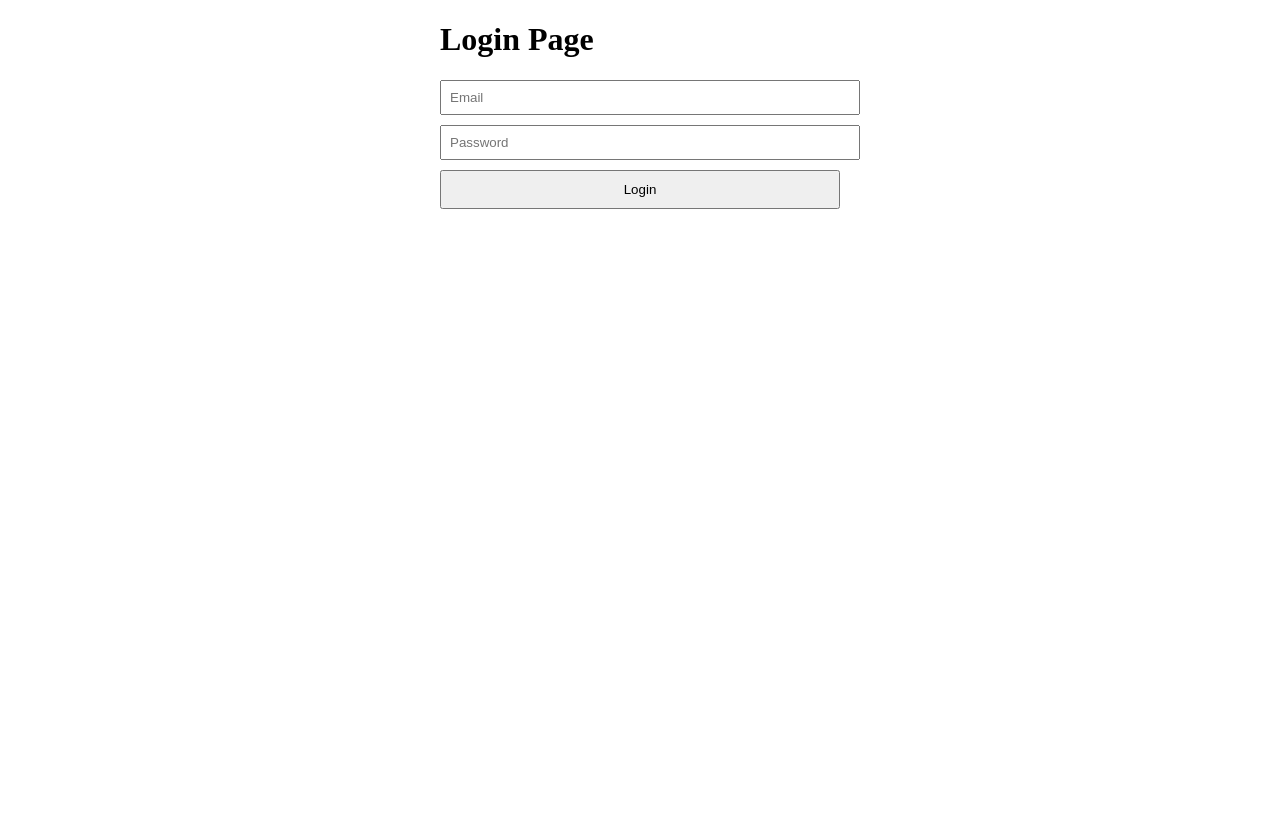
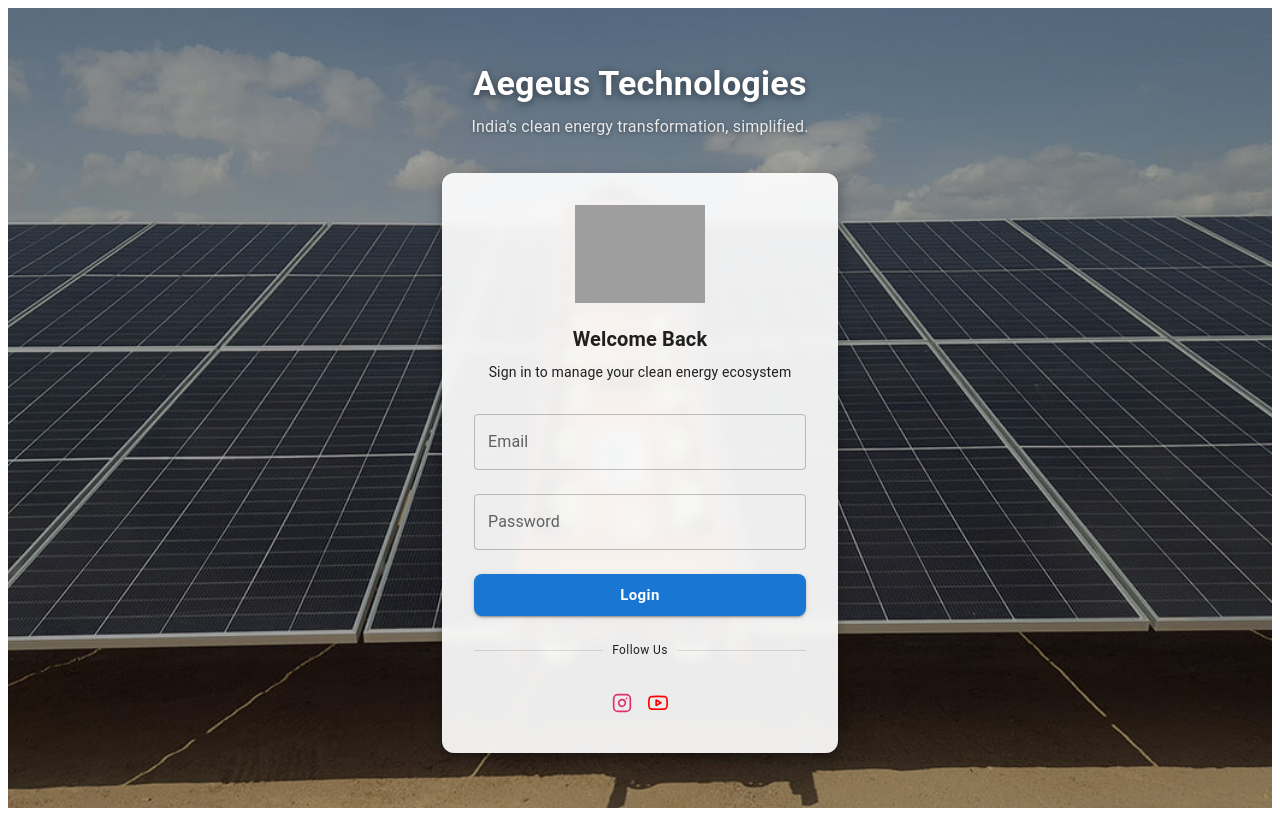
Before and after one commit to Akshaygowda05/chirpstack-device-monitoring-frontend, a React (Vite) app: page / in a window 1280 px wide. Built offline with nearby package versions, Linux system fonts and the light colour scheme; grey boxes are pictures that could not be loaded.

Commit message:
working the devicePages

```diff
--- a/package.json
+++ b/package.json
@@ -10,7 +10,11 @@
     "preview": "vite preview"
   },
   "dependencies": {
+    "@emotion/react": "^11.14.0",
+    "@emotion/styled": "^11.14.1",
+    "@mui/material": "^9.0.0",
     "axios": "^1.14.0",
+    "date-fns": "^4.1.0",
     "jwt-decode": "^4.0.0",
     "react": "^18.3.1",
     "react-dom": "^18.3.1",
--- /dev/null
+++ b/src/components/LoginForm.tsx
@@ -0,0 +1,154 @@
+import {
+  TextField,
+  Button,
+  Typography,
+  Paper,
+  Alert,
+  IconButton,
+  Divider,
+  Box,
+  InputAdornment,
+} from '@mui/material';
+import { useState } from 'react';
+import { FiInstagram, FiYoutube, FiLock, FiEye, FiEyeOff } from 'react-icons/fi';
+import { useNavigate } from 'react-router-dom';
+import { useRecoilState } from 'recoil';
+import { authState } from '../store/authState';
+import { login } from '../services/User.service';
+import logo from '../assets/Aegeus-Technologies-logo.png';
+const LoginForm = () => {
+  const [email, setEmail] = useState('');
+  const [password, setPassword] = useState('');
+  const [showPassword, setShowPassword] = useState(false);
+  const [, setAuth] = useRecoilState(authState);
+  const [errorMessage, setErrorMessage] = useState('');
+  const [loading, setLoading] = useState(false);
+  const navigate = useNavigate();
+
+  const handleLogin = async () => {
+    const cleanEmail = email.trim();
+    const cleanPassword = password.trim();
+
+    if (!cleanEmail || !cleanPassword) {
+      setErrorMessage('Email and password are required.');
+      return;
+    }
+
+    try {
+      setLoading(true);
+      setErrorMessage('');
+
+      const res = await login(cleanEmail, cleanPassword);
+      const { token, name, role, siteName } = res.data;
+
+      setAuth({ name, role, token, initialized: true });
+      localStorage.setItem('auth', JSON.stringify({ name, role, token, siteName }));
+      setPassword('');
+
+      if (role === 'ADMIN') navigate('/admin');
+      else if (role === 'USER') navigate('/dashboard');
+      else navigate('/');
+    } catch (error: any) {
+      if (error.response?.status === 401) {
+        setErrorMessage('Invalid email or password.');
+      } else {
+        setErrorMessage('Something went wrong. Please try again.');
+      }
+    } finally {
+      setLoading(false);
+    }
+  };
+
+  return (
+    <Paper
+      elevation={8}
+      sx={{
+        p: 4,
+        borderRadius: 3,
+        backdropFilter: 'blur(6px)',
+        backgroundColor: 'rgba(255, 255, 255, 0.92)',
+        ziIndex: -100,
+      }}
+    >
+      {/* Logo */}
+      <Box sx={{ textAlign: 'center', mb: 2 }}>
+        <img src={logo} alt="Aegeus Technologies" style={{ width: 130 }} />
+      </Box>
+
+      {/* Heading */}
+      <Typography variant="h6" align="center" color="#1a1a2e" gutterBottom sx={{ fontWeight: 700 }}>
+        Welcome Back
+      </Typography>
+      <Typography variant="body2" align="center" color="text.secondary" sx={{ mb: 2 }}>
+      Sign in to manage your clean energy ecosystem
+      </Typography>
+
+      {/* Error */}
+      {errorMessage && (
+        <Alert severity="error" sx={{ mb: 2 }}>
+          {errorMessage}
+        </Alert>
+      )}
+
+      {/* Fields */}
+      <TextField
+        fullWidth
+        label="Email"
+        margin="normal"
+        value={email}
+        onChange={(e) => setEmail(e.target.value)}
+      />
+      <TextField
+        fullWidth
+        label="Password"
+        type={showPassword ? 'text' : 'password'}
+        margin="normal"
+        value={password}
+        onChange={(e) => setPassword(e.target.value)}
+        onKeyDown={(e) => e.key === 'Enter' && handleLogin()}
+
+      />
+
+      {/* Login Button */}
+      <Button
+        fullWidth
+        variant="contained"
+        size="large"
+        sx={{ mt: 2, borderRadius: 2, textTransform: 'none', fontWeight: 600 }}
+        onClick={handleLogin}
+        disabled={loading}
+      >
+        {loading ? 'Logging in...' : 'Login'}
+      </Button>
+
+      {/* Divider + Social */}
+      <Divider sx={{ my: 3 }}>
+        <Typography variant="caption" color="text.secondary">
+          Follow Us
+        </Typography>
+      </Divider>
+
+      <Box sx={{ display: 'flex', justifyContent: 'center'}}>
+        <IconButton
+          href="https://www.instagram.com/aegeustech/"
+          target="_blank"
+          rel="noopener noreferrer"
+          sx={{ color: '#E1306C' }}
+        >
+          <FiInstagram size={20} />
+        </IconButton>
+
+        <IconButton
+          href="https://www.youtube.com/@aegeustechnologiesltd"
+          target="_blank"
+          rel="noopener noreferrer"
+          sx={{ color: '#FF0000' }}
+        >
+          <FiYoutube size={20} />
+        </IconButton>
+      </Box>
+    </Paper>
+  );
+};
+
+export default LoginForm;
--- a/src/pages/Devices.tsx
+++ b/src/pages/Devices.tsx
@@ -1,5 +1,10 @@
 import { useEffect, useState } from "react";
-import { fetchdevices } from "../services/User.service";
+import { fetchdevices, unicastDownlink } from "../services/User.service";
+import { formatDistanceToNow } from "date-fns";
+import { Alert, Button, IconButton } from "@mui/material";
+
+
+
 
 
 function Devices() {
@@ -22,6 +27,23 @@
       setLoading(false);
     }
   };
+
+    const sendDownLink = async(data: string,devEui:string) => {
+    console.log("Sending down link:", data);
+    console.log("ths is the device i an trying to send the data",devEui)
+    const result = await unicastDownlink(devEui,data)
+    console.log(result.data.id)
+    const isSuccess = result?.data?.id;
+    {isSuccess ? (
+    alert("sent succsfully")
+) : (
+  alert("not send anything sisya")
+)}
+
+
+
+  }
+
 
   useEffect(() => {
     fetchDevices();
@@ -47,7 +69,6 @@
 
       {/* Limit Selector */}
       <select value={limit} onChange={(e) => setLimit(Number(e.target.value))}>
-        <option value={5}>5</option>
         <option value={10}>10</option>
         <option value={20}>20</option>
       </select>
@@ -60,28 +81,36 @@
           <thead>
             <tr>
               <th>Name</th>
-              <th>DevEUI</th>
-              <th>Description</th>
-              <th>Profile</th>
+              <th>Location</th>
+              <th>Battery</th>
               <th>Last Seen</th>
-              <th>Signal</th>
-              <th>Power</th>
+              <th>Status</th>
+              <th>Action</th>
             </tr>
           </thead>
 
           <tbody>
             {devices.map((device) => (
               <tr key={device.devEui}>
-                <td>{device.name}</td>
-                <td>{device.devEui}</td>
-                <td>{device.description}</td>
-                <td>{device.deviceProfileName}</td>
-                <td>{new Date(device.lastSeenAt).toLocaleString()}</td>
-                <td>{device.deviceStatus?.margin}</td>
                 <td>
-                  {device.deviceStatus?.externalPowerSource
-                    ? "External"
-                    : "Battery"}
+                    {device.name}
+                    <p>{device.devEui}</p>
+                    </td>
+                <td>{device.description || "unknow"}</td>
+                <td>{device.batteryVoltage}</td>
+                <td>{formatDistanceToNow(new Date(device.lastSeenAt))}</td>
+
+                <td>{device.isActive}</td>
+                <td>
+                 <Button
+                  variant="outlined"
+                  onClick={() =>sendDownLink("Ag==",device.devEui)}
+
+                 >Start</Button>
+                  <Button variant="outlined">Stop</Button>
+                  <Button variant="outlined">Return</Button>
+                  <Button variant="outlined">Reboot</Button>
+                  <Button variant="outlined">View</Button>
                 </td>
               </tr>
             ))}
--- a/src/pages/Login.tsx
+++ b/src/pages/Login.tsx
@@ -1,92 +1,43 @@
-import { useRecoilState } from "recoil";
-import { authState } from "../store/authState";
-import { useState } from "react";
-import { useNavigate } from "react-router-dom";
-import { api } from "../services/api";
-import { login } from "../services/User.service";
+import { Box, Container, Typography } from '@mui/material';
+import background from '../assets/Aegeus-Banner-1.jpg';
+import LoginForm from '../components/LoginForm';
 
-function Login() {
-  const [email, setEmail] = useState('');
-  const [password, setPassword] = useState('');
-  const [, setAuth] = useRecoilState(authState);
-  const [errorMessage, setErrorMessage] = useState('');
-  const navigate = useNavigate();
+const LoginPage = () => {
+  return (
+    <Box
+      sx={{
+        minHeight: '100vh',
+        backgroundImage: `url(${background})`,
+        backgroundSize: 'cover',
+        backgroundPosition: 'center',
+        display: 'flex',
+        flexDirection: 'column',
+        alignItems: 'center',
+        justifyContent: 'center',
+      }}
+    >
+      {/* Top tagline — sits above the card, lets background show around it */}
+      <Box sx={{ textAlign: 'center', px: 1, mb: 4 ,}}>
+        <Typography
+          variant="h4"
+          sx={{ color: '#fff', textShadow: '0 2px 8px rgba(0,0,0,0.5)', fontWeight: 700 }}
+        >
+          Aegeus Technologies
+        </Typography>
+        <Typography
+          variant="subtitle1"
+          sx={{ color: 'rgba(255,255,255,0.85)', mt: 1, textShadow: '0 1px 4px rgba(0,0,0,0.4)' }}
+        >
+          India's clean energy transformation, simplified.
+        </Typography>
+      </Box>
 
-  const handleLogin = async () => {
-    // Trim input to remove accidental spaces
-    const cleanEmail = email.trim();
-    const cleanPassword = password.trim();
+    {/* Login card */}
+      <Container maxWidth="xs">
+        <LoginForm />
+      </Container>
+    </Box>
+  );
+};
 
-    // Simple validation
-    if (!cleanEmail || !cleanPassword) {
-      setErrorMessage("Email and password are required.");
-      return;
-    }
-
-    console.log('Attempting login with:', { email: cleanEmail, password: cleanPassword });
-
-    try {
-      const res = await login(cleanEmail, cleanPassword);
-      console.log('Login response:', res.data);
-
-      const { token, name, role,siteName } = res.data;
-
-
-      setAuth({ name, role, token, initialized: true });
-
-      localStorage.setItem('auth', JSON.stringify({ name, role, token,siteName }));
-
-      setPassword('');
-
-
-     if (role === 'ADMIN') {
-    navigate('/admin');
-} else if (role === 'USER') {
-    navigate('/dashboard');
-} else {
-    navigate('/');
-}
-
-    } catch (error: any) {
-      console.error('Login failed', error.response?.data || error.message);
-
-      // Show a friendly error message
-      if (error.response?.status === 401) {
-        setErrorMessage("Invalid email or password.");
-      } else {
-        setErrorMessage("Something went wrong. Please try again.");
-      }
-    }
-  };
-
-  return (
-    <div style={{ maxWidth: '400px', margin: '10px auto' }}>
-      <h1>Login Page</h1>
-
-      {errorMessage && <p style={{ color: 'red' }}>{errorMessage}</p>}
-
-      <input
-        type="email"
-        placeholder="Email"
-        value={email}
-        onChange={(e) => setEmail(e.target.value)}
-        style={{ width: '100%', padding: '8px', marginBottom: '10px' }}
-      />
-      <input
-        type="password"
-        placeholder="Password"
-        value={password}
-        onChange={(e) => setPassword(e.target.value)}
-        style={{ width: '100%', padding: '8px', marginBottom: '10px' }}
-      />
-      <button
-        onClick={handleLogin}
-        style={{ width: '100%', padding: '10px', cursor: 'pointer' }}
-      >
-        Login
-      </button>
-    </div>
-  );
-}
-
-export default Login;
+export default LoginPage;
--- a/src/services/User.service.ts
+++ b/src/services/User.service.ts
@@ -61,6 +61,17 @@
     });
 }
 
+// this is for the sending downlink to the ind devices
+
+
+export const unicastDownlink =async(devEui:string,data:string) =>{
+    console.log("i am came here")
+    return await api.post(`/devices/${devEui}/queue`,{
+        data
+    })
+}
+
+
 
 export const fetchBattery = async (groupId:string) =>{
     return await api.get(`/v1/batteries/${groupId}`);
```
Also changed, not shown: 1 other file (tests, documents, lock files or other folders).
